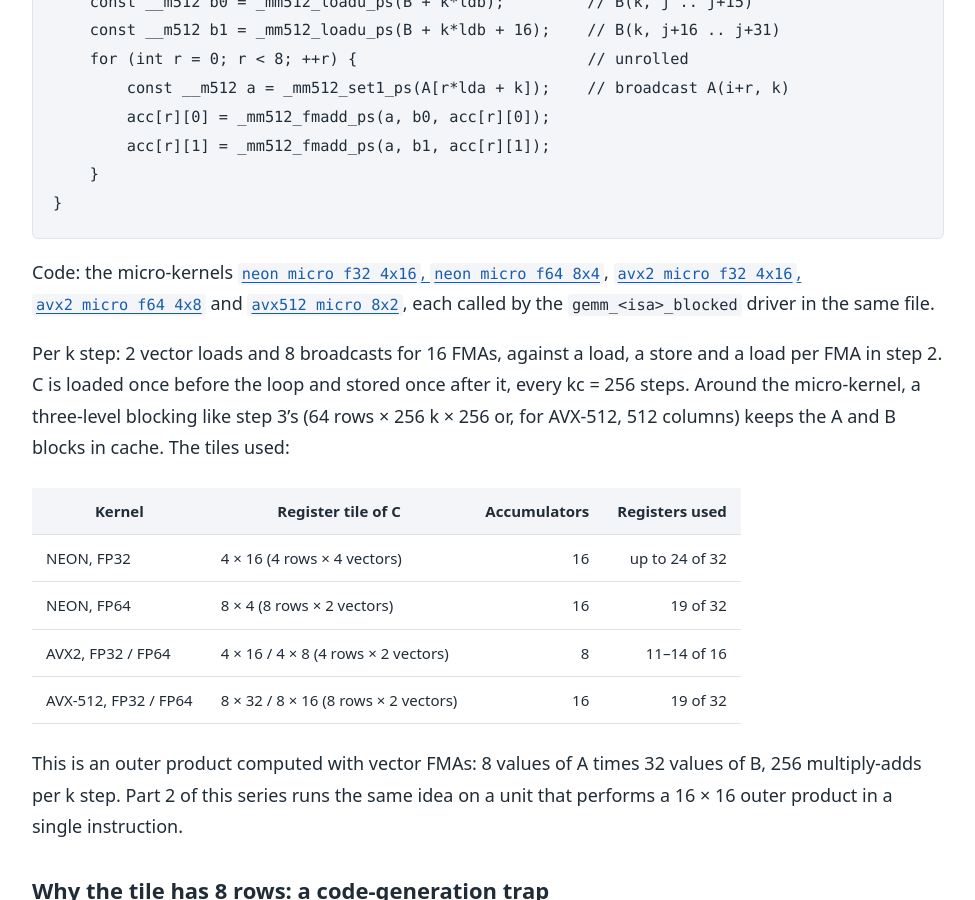
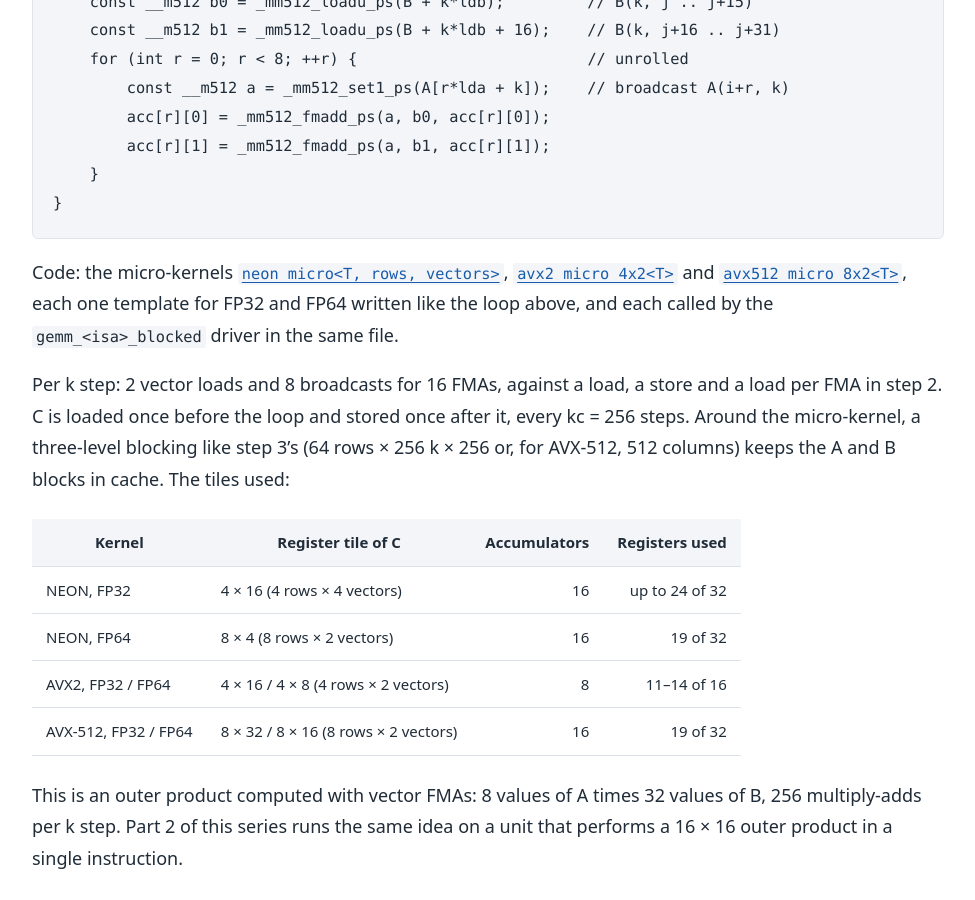
Before and after one commit to vdeviatkov/hpc-math-core, a Jekyll site: the page built from docs/articles/simd-gemm.md, in a window 1280 px wide and 900 px high, scrolled down 5086 px. Shown: the whole window, without its empty margins (152-1127 px from the left). Built offline with Jekyll 4.4.1, drawn with Linux system fonts in a browser that asks for light colours.

Commit message:
updated impl

````diff
--- a/docs/articles/simd-gemm.md
+++ b/docs/articles/simd-gemm.md
@@ -200,10 +200,11 @@ for (k = 0; k < kc; ++k) {
 ```
 
 Code: the micro-kernels
-[`neon_micro_f32_4x16`, `neon_micro_f64_8x4`](https://github.com/vdeviatkov/hpc-math-core/blob/main/src/gemm/neon.hpp),
-[`avx2_micro_f32_4x16`, `avx2_micro_f64_4x8`](https://github.com/vdeviatkov/hpc-math-core/blob/main/src/gemm/avx2.hpp) and
-[`avx512_micro_8x2`](https://github.com/vdeviatkov/hpc-math-core/blob/main/src/gemm/avx512.hpp), each called by the
-`gemm_<isa>_blocked` driver in the same file.
+[`neon_micro<T, rows, vectors>`](https://github.com/vdeviatkov/hpc-math-core/blob/main/src/gemm/neon.hpp),
+[`avx2_micro_4x2<T>`](https://github.com/vdeviatkov/hpc-math-core/blob/main/src/gemm/avx2.hpp) and
+[`avx512_micro_8x2<T>`](https://github.com/vdeviatkov/hpc-math-core/blob/main/src/gemm/avx512.hpp), each one
+template for FP32 and FP64 written like the loop above, and each called by
+the `gemm_<isa>_blocked` driver in the same file.
 
 Per k step: 2 vector loads and 8 broadcasts for 16 FMAs, against a load,
 a store and a load per FMA in step 2. C is loaded once before the loop and
````
Also changed, not shown: docs/kernel-design.md (+9 -6 lines), 5 other files.
